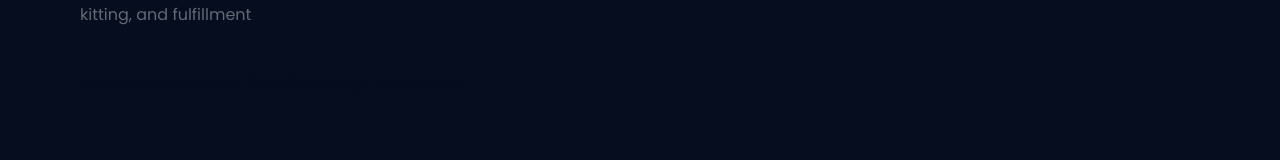
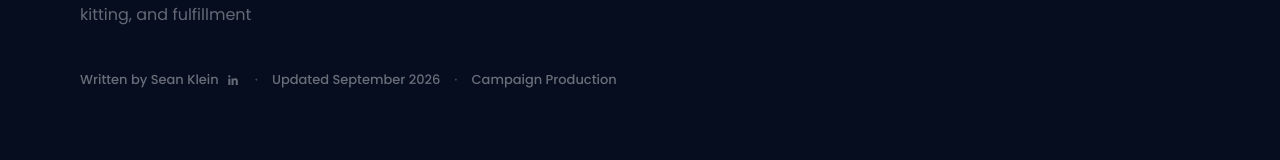
Before and after one commit to jordanhrpr-logic/logic-pac, a Next.js app: page /guides/influencer-kit-playbook in a window 1280 px wide. Shown: the part 381-541 px from the top of the page. Built offline with nearby package versions, Linux system fonts and the light colour scheme; no server answers.

Commit message:
Add Sean Klein bylines to Logic Pac guides

```diff
--- a/app/globals.css
+++ b/app/globals.css
@@ -356,6 +356,14 @@ nav .nav-toggle span{background:var(--navy)}
 .phdr h1{font-size:clamp(36px,4.5vw,58px);color:white;max-width:680px;margin-bottom:22px}
 .phdr h1 em{font-style:italic;color:var(--lime)}
 .phdr p{font-size:16px;color:rgba(255,255,255,.38);line-height:1.8;max-width:520px;margin-bottom:40px}
+.phdr-meta{display:flex;flex-wrap:wrap;align-items:center;gap:8px 14px;color:rgba(255,255,255,.4);font-size:13px;font-weight:500}
+.phdr-meta>span:not(:last-child):not(.guide-byline)::after{content:'\00b7';margin-left:14px;color:rgba(255,255,255,.26)}
+.guide-byline{display:inline-flex;align-items:center;gap:7px}
+.guide-byline::after{content:'\00b7';margin-left:7px;color:rgba(255,255,255,.26)}
+.guide-byline a{display:inline-flex;align-items:center;justify-content:center;color:inherit;transition:color .2s ease}
+.guide-byline a:hover,.guide-byline a:focus-visible{color:var(--lime)}
+.guide-byline a:focus-visible{outline:2px solid var(--lime);outline-offset:3px;border-radius:2px}
+.guide-byline svg{width:15px;height:15px;fill:currentColor}
 .fcg{display:grid;grid-template-columns:1fr 1fr;gap:16px}
 .fci{background:var(--card);padding:52px 48px;transition:background .2s,transform .2s,box-shadow .2s;border-radius:6px;box-shadow:var(--shadow-sm)}
 .fci:hover{background:var(--bg);transform:translateY(-2px);box-shadow:var(--shadow-md)}
--- a/app/guides/beauty-refillable-playbook/RefillableClient.tsx
+++ b/app/guides/beauty-refillable-playbook/RefillableClient.tsx
@@ -6,6 +6,7 @@ import { useModal } from '@/components/ModalContext'
 import FAQSidebar from '@/components/FAQSidebar'
 import GuideAnswerSummary from '@/components/GuideAnswerSummary'
 import GuideBottomLine from '@/components/GuideBottomLine'
+import GuideByline from '@/components/GuideByline'
 import Image from 'next/image'
 
 const tocSections = [
@@ -72,6 +73,7 @@ export default function RefillableClient() {
           <h1>Refillable beauty packaging: <em>when the system works.</em></h1>
           <p className="phdr-lede">Refillables are the most-marketed sustainability play in beauty and the most-misunderstood. The honest version: refillability only delivers an environmental win when customers actually refill. Here&apos;s how to design systems that earn that adoption.</p>
           <div className="phdr-meta">
+            <GuideByline />
             <span>11 min read</span>
             <span>Updated September 2026</span>
             <span>Sustainability Strategy</span>
--- a/app/guides/concept-to-shelf-timeline/TimelineClient.tsx
+++ b/app/guides/concept-to-shelf-timeline/TimelineClient.tsx
@@ -6,6 +6,7 @@ import { useModal } from '@/components/ModalContext'
 import FAQSidebar from '@/components/FAQSidebar'
 import GuideAnswerSummary from '@/components/GuideAnswerSummary'
 import GuideBottomLine from '@/components/GuideBottomLine'
+import GuideByline from '@/components/GuideByline'
 import Image from 'next/image'
 
 const tocSections = [
@@ -73,6 +74,7 @@ export default function TimelineClient() {
         <h1>The custom packaging timeline, <em>phase by phase.</em></h1>
         <p>A realistic schedule for discovery, design, prototypes, testing, production, quality control, and freight.</p>
         <div className="phdr-meta">
+          <GuideByline />
           <span>15 min read</span>
           <span>Updated September 2026</span>
           <span>Design + Production</span>
--- a/app/guides/influencer-kit-playbook/PlaybookClient.tsx
+++ b/app/guides/influencer-kit-playbook/PlaybookClient.tsx
@@ -7,6 +7,7 @@ import { useModal } from '@/components/ModalContext'
 import FAQSidebar from '@/components/FAQSidebar'
 import GuideAnswerSummary from '@/components/GuideAnswerSummary'
 import GuideBottomLine from '@/components/GuideBottomLine'
+import GuideByline from '@/components/GuideByline'
 
 const tocSections = [
   { id: 'why-packaging', label: 'Why Packaging Is Content' },
@@ -58,7 +59,7 @@ export default function PlaybookClient() {
         <div className="ey inv">Playbook</div>
         <h1>The influencer kit and PR mailer playbook</h1>
         <p>How to plan structure, product presentation, personalization, kitting, and fulfillment</p>
-        <div className="phdr-meta"><span>Updated September 2026</span><span>Campaign Production</span></div>
+        <div className="phdr-meta"><GuideByline /><span>Updated September 2026</span><span>Campaign Production</span></div>
       </div>
 
       <div className="guide-wrap">
--- a/app/guides/material-decision-framework/MaterialClient.tsx
+++ b/app/guides/material-decision-framework/MaterialClient.tsx
@@ -7,6 +7,7 @@ import { useModal } from '@/components/ModalContext'
 import FAQSidebar from '@/components/FAQSidebar'
 import GuideAnswerSummary from '@/components/GuideAnswerSummary'
 import GuideBottomLine from '@/components/GuideBottomLine'
+import GuideByline from '@/components/GuideByline'
 
 const tocSections = [
   { id: 'why', label: 'Why material matters' },
@@ -74,6 +75,7 @@ export default function MaterialClient() {
         <h1>How to choose the right <em>beauty packaging material.</em></h1>
         <p>Glass. PET. HDPE. Aluminum. Molded fiber. Every beauty packaging project starts with the same five-way material call &mdash; and most brands make it on aesthetics alone. Here&apos;s how to make it the right way.</p>
         <div className="phdr-meta">
+          <GuideByline />
           <span>14 min read</span>
           <span>Updated September 2026</span>
           <span>Concept Stage</span>
--- a/app/guides/packaging-brief-template/BriefClient.tsx
+++ b/app/guides/packaging-brief-template/BriefClient.tsx
@@ -6,6 +6,7 @@ import { useModal } from '@/components/ModalContext'
 import FAQSidebar from '@/components/FAQSidebar'
 import GuideAnswerSummary from '@/components/GuideAnswerSummary'
 import GuideBottomLine from '@/components/GuideBottomLine'
+import GuideByline from '@/components/GuideByline'
 import Image from 'next/image'
 
 const tocSections = [
@@ -71,6 +72,7 @@ export default function BriefClient() {
         <h1>The packaging brief template that <em>keeps projects moving.</em></h1>
         <p>A clear brief moves decisions upstream and reduces avoidable rework. This guide is based on the briefing structure we use with clients&mdash;the ten sections a useful brief should contain and the omissions that commonly delay design, quoting, and approvals.</p>
         <div className="phdr-meta">
+          <GuideByline />
           <span>8 min read</span>
           <span>Updated September 2026</span>
           <span>Includes downloadable template</span>
--- a/app/guides/packaging-finish-guide/FinishGuideClient.tsx
+++ b/app/guides/packaging-finish-guide/FinishGuideClient.tsx
@@ -7,6 +7,7 @@ import { useModal } from '@/components/ModalContext'
 import FAQSidebar from '@/components/FAQSidebar'
 import GuideAnswerSummary from '@/components/GuideAnswerSummary'
 import GuideBottomLine from '@/components/GuideBottomLine'
+import GuideByline from '@/components/GuideByline'
 
 const tocSections = [
   { id: 'why-finishes', label: 'Why Finishes Matter' },
@@ -59,7 +60,7 @@ export default function FinishGuideClient() {
         <div className="ey inv">Reference Guide</div>
         <h1>How to choose packaging finishes that earn their cost</h1>
         <p>Soft-Touch, Foil Stamp, Spot UV &amp; Emboss</p>
-        <div className="phdr-meta"><span>Updated September 2026</span><span>Production Reference</span></div>
+        <div className="phdr-meta"><GuideByline /><span>Updated September 2026</span><span>Production Reference</span></div>
       </div>
 
       <div className="guide-wrap">
--- a/app/guides/sustainable-beauty-packaging/SustainableClient.tsx
+++ b/app/guides/sustainable-beauty-packaging/SustainableClient.tsx
@@ -3,6 +3,7 @@
 import { useEffect, useState, useRef } from 'react'
 import { useModal } from '@/components/ModalContext'
 import FAQSidebar from '@/components/FAQSidebar'
+import GuideByline from '@/components/GuideByline'
 import Image from 'next/image'
 
 const tocSections = [
@@ -57,6 +58,7 @@ export default function SustainableClient() {
           <h1>Sustainable beauty packaging: the practical <em>playbook.</em></h1>
           <p className="phdr-lede">A decision guide to materials, claims, product protection, cost, and compliance for beauty brands.</p>
           <div className="phdr-meta">
+            <GuideByline />
             <span>18 min read</span>
             <span>For brand managers &amp; founders</span>
             <span>Updated September 2026</span>
--- /dev/null
+++ b/components/GuideByline.tsx
@@ -0,0 +1,20 @@
+const SEAN_LINKEDIN = 'https://www.linkedin.com/in/sean-klein-75a312235/'
+
+export default function GuideByline() {
+  return (
+    <span className="guide-byline">
+      <span>Written by Sean Klein</span>
+      <a
+        href={SEAN_LINKEDIN}
+        target="_blank"
+        rel="noopener noreferrer"
+        aria-label="Sean Klein on LinkedIn"
+        title="Sean Klein on LinkedIn"
+      >
+        <svg viewBox="0 0 24 24" aria-hidden="true" focusable="false">
+          <path d="M5.34 3.5A1.84 1.84 0 1 1 5.3 7.18a1.84 1.84 0 0 1 .04-3.68ZM3.75 8.65h3.18V19H3.75V8.65Zm5.16 0h3.05v1.42H12c.43-.8 1.47-1.65 3.03-1.65 3.24 0 3.84 2.13 3.84 4.91V19h-3.18v-5.02c0-1.2-.02-2.74-1.67-2.74-1.67 0-1.93 1.3-1.93 2.65V19H8.91V8.65Z" />
+        </svg>
+      </a>
+    </span>
+  )
+}
--- a/lib/guide-schemas.ts
+++ b/lib/guide-schemas.ts
@@ -29,9 +29,15 @@ export function buildGuideArticleSchema({
     headline: title,
     description,
     author: {
-      '@type': 'Organization',
-      name: 'Logic Pac',
-      url: SITE_URL,
+      '@type': 'Person',
+      name: 'Sean Klein',
+      jobTitle: 'Packaging Development and Production',
+      worksFor: {
+        '@type': 'Organization',
+        name: 'Logic Pac',
+        url: SITE_URL,
+      },
+      sameAs: ['https://www.linkedin.com/in/sean-klein-75a312235/'],
     },
     publisher: {
       '@type': 'Organization',
```
